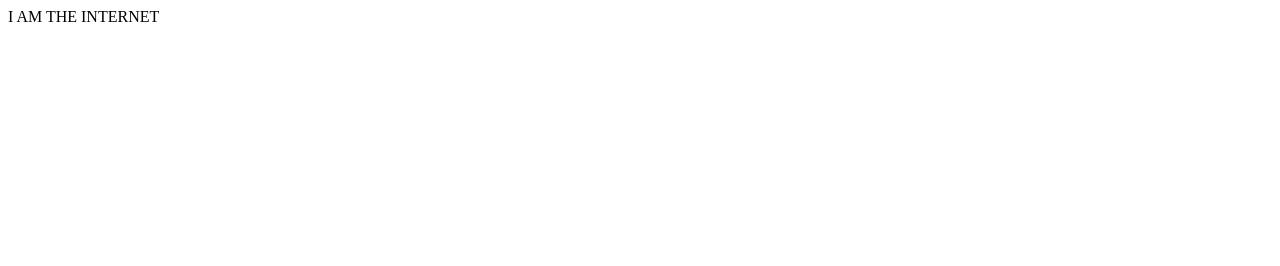
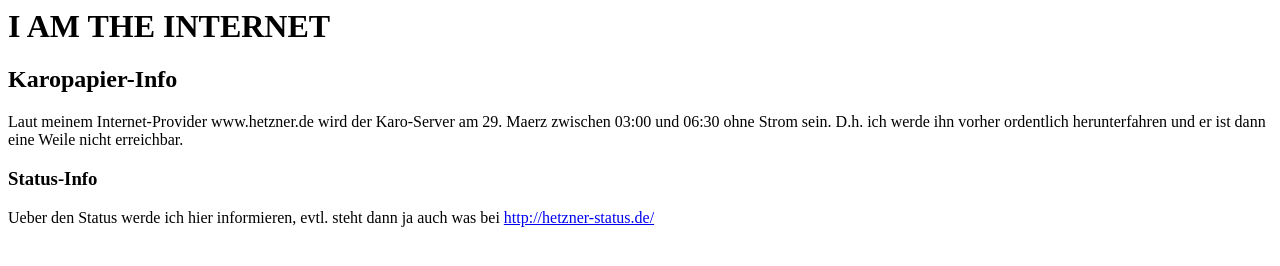
Before and after one commit to xosofox/xosofox.github.com, a plain HTML site: page index.html in a window 1280 px wide. Drawn offline with Linux system fonts and the light colour scheme.

Commit message:
Hetzner-Info

```diff
--- a/index.html
+++ b/index.html
@@ -1 +1,6 @@
-I AM THE INTERNET
+<h1>I AM THE INTERNET</h1>
+
+<h2>Karopapier-Info</h2>
+<p>Laut meinem Internet-Provider www.hetzner.de wird der Karo-Server am 29. Maerz zwischen 03:00 und 06:30 ohne Strom sein. D.h. ich werde ihn vorher ordentlich herunterfahren und er ist dann eine Weile nicht erreichbar.</p>
+<h3>Status-Info</h3>
+<p>Ueber den Status werde ich hier informieren, evtl. steht dann ja auch was bei <a href="http://hetzner-status.de/" target="_blank">http://hetzner-status.de/</a></p>
```
